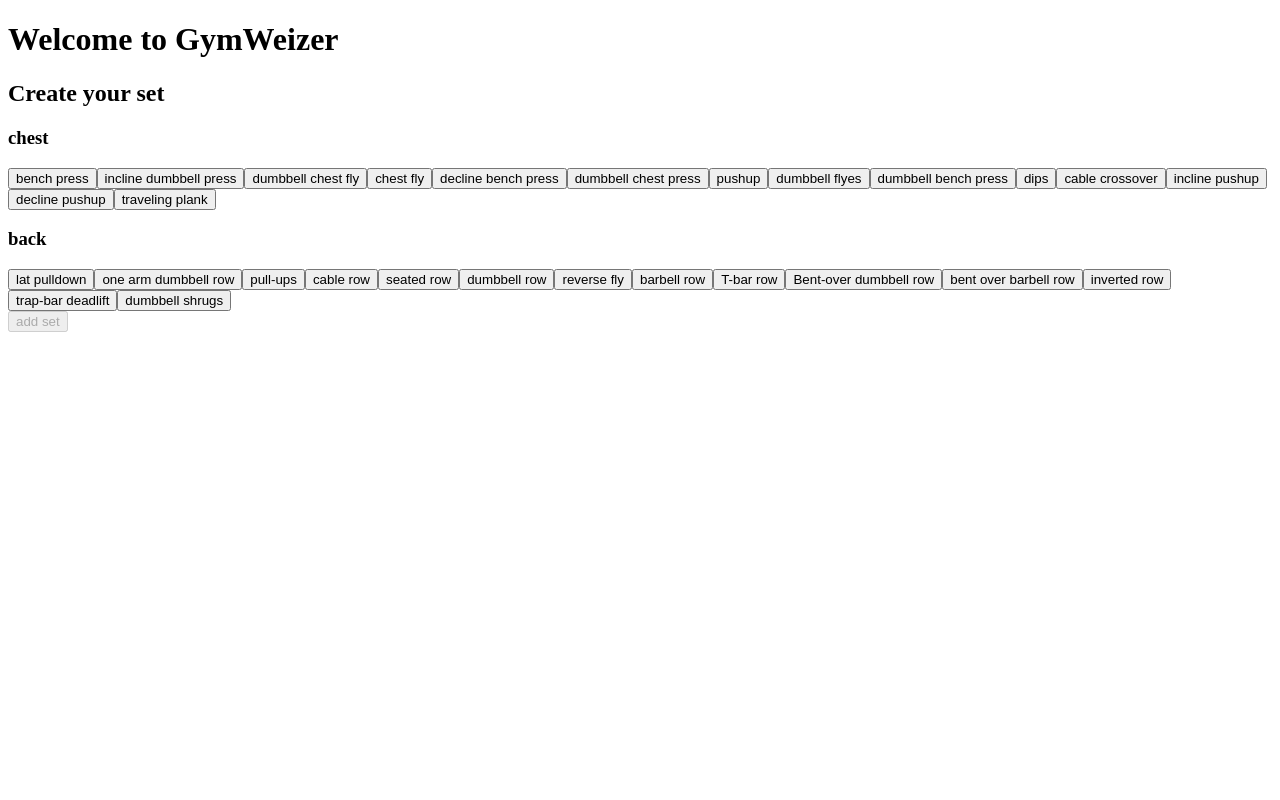
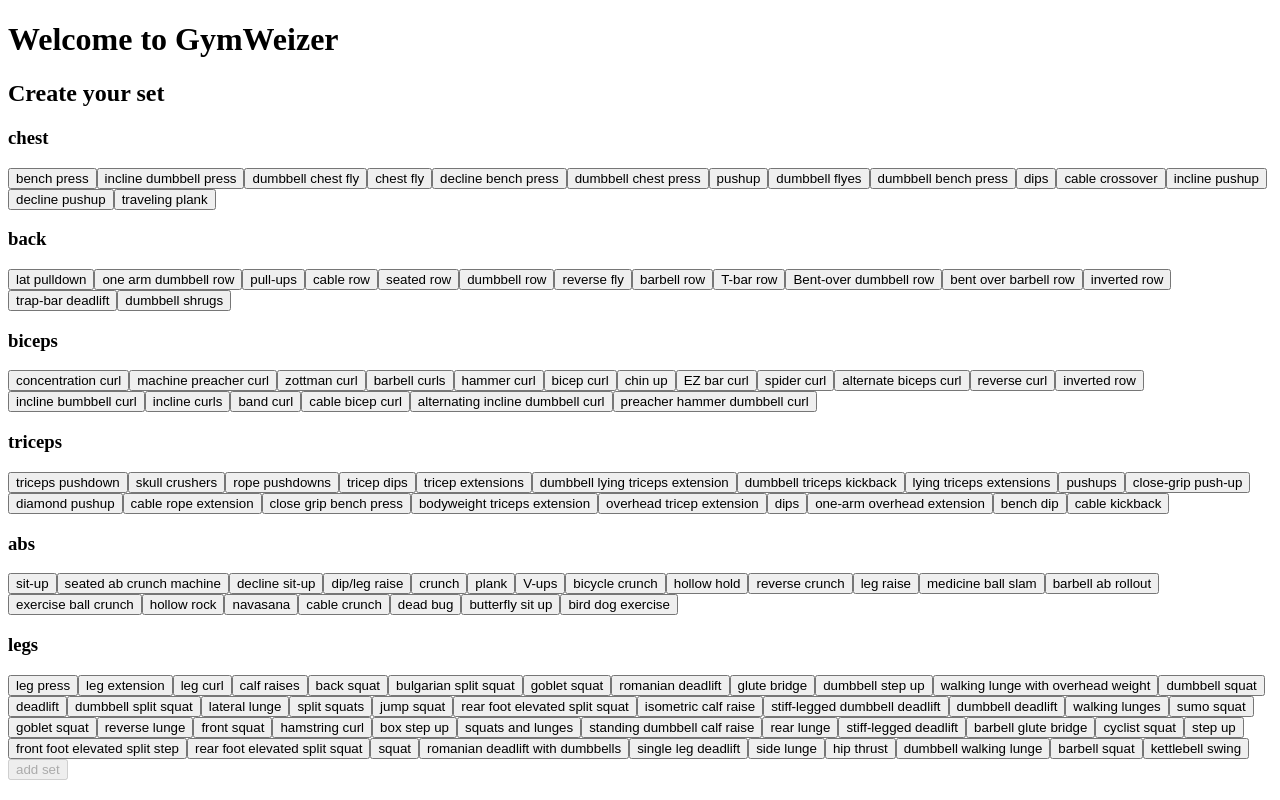
Before and after one commit to luizfiorentino/gymweizer, a Next.js app: page / in a window 1280 px wide. Built offline with nearby package versions, Linux system fonts and the light colour scheme.

Commit message:
added all groups exercises

```diff
--- a/pages/index.js
+++ b/pages/index.js
@@ -1,4 +1,4 @@
-import React, { use, useEffect, useState } from "react";
+import React, { useEffect, useState } from "react";
 
 export default function index() {
   const exerciseBank = [
@@ -40,15 +40,134 @@
         { name: "dumbbell shrugs", chosen: false },
       ],
     },
+    {
+      group: "biceps",
+      exercises: [
+        { name: "concentration curl", chosen: false },
+        { name: "machine preacher curl", chosen: false },
+        { name: "zottman curl", chosen: false },
+        { name: "barbell curls", chosen: false },
+        { name: "hammer curl", chosen: false },
+        { name: "bicep curl", chosen: false },
+        { name: "chin up", chosen: false },
+        { name: "EZ bar curl", chosen: false },
+        { name: "spider curl", chosen: false },
+        { name: "alternate biceps curl", chosen: false },
+        { name: "reverse curl", chosen: false },
+        { name: "inverted row", chosen: false },
+        { name: "incline bumbbell curl", chosen: false },
+        { name: "incline curls", chosen: false },
+        { name: "band curl", chosen: false },
+        { name: "cable bicep curl", chosen: false },
+        { name: "alternating incline dumbbell curl", chosen: false },
+        { name: "preacher hammer dumbbell curl", chosen: false },
+      ],
+    },
+    {
+      group: "triceps",
+      exercises: [
+        { name: "triceps pushdown", chosen: false },
+        { name: "skull crushers", chosen: false },
+        { name: "rope pushdowns", chosen: false },
+        { name: "tricep dips", chosen: false },
+        { name: "tricep extensions", chosen: false },
+        { name: "dumbbell lying triceps extension", chosen: false },
+        { name: "dumbbell triceps kickback", chosen: false },
+        { name: "lying triceps extensions", chosen: false },
+        { name: "pushups", chosen: false },
+        { name: "close-grip push-up", chosen: false },
+        { name: "diamond pushup", chosen: false },
+        { name: "cable rope extension", chosen: false },
+        { name: "close grip bench press", chosen: false },
+        { name: "bodyweight triceps extension", chosen: false },
+        { name: "overhead tricep extension", chosen: false },
+        { name: "dips", chosen: false },
+        { name: "one-arm overhead extension", chosen: false },
+        { name: "bench dip", chosen: false },
+        { name: "cable kickback", chosen: false },
+      ],
+    },
+    {
+      group: "abs",
+      exercises: [
+        { name: "sit-up", chosen: false },
+        { name: "seated ab crunch machine", chosen: false },
+        { name: "decline sit-up", chosen: false },
+        { name: "dip/leg raise", chosen: false },
+        { name: "crunch", chosen: false },
+        { name: "plank", chosen: false },
+        { name: "V-ups", chosen: false },
+        { name: "bicycle crunch", chosen: false },
+        { name: "hollow hold", chosen: false },
+        { name: "reverse crunch", chosen: false },
+        { name: "leg raise", chosen: false },
+        { name: "medicine ball slam", chosen: false },
+        { name: "barbell ab rollout", chosen: false },
+        { name: "exercise ball crunch", chosen: false },
+        { name: "hollow rock", chosen: false },
+        { name: "navasana", chosen: false },
+        { name: "cable crunch", chosen: false },
+        { name: "dead bug", chosen: false },
+        { name: "butterfly sit up", chosen: false },
+        { name: "bird dog exercise", chosen: false },
+      ],
+    },
+    {
+      group: "legs",
+      exercises: [
+        { name: "leg press", chosen: false },
+        { name: "leg extension", chosen: false },
+        { name: "leg curl", chosen: false },
+        { name: "calf raises", chosen: false },
+        { name: "back squat", chosen: false },
+        { name: "bulgarian split squat", chosen: false },
+        { name: "goblet squat", chosen: false },
+        { name: "romanian deadlift", chosen: false },
+        { name: "glute bridge", chosen: false },
+        { name: "dumbbell step up", chosen: false },
+        { name: "walking lunge with overhead weight", chosen: false },
+        { name: "dumbbell squat", chosen: false },
+        { name: "deadlift", chosen: false },
+        { name: "dumbbell split squat", chosen: false },
+        { name: "lateral lunge", chosen: false },
+        { name: "split squats", chosen: false },
+        { name: "jump squat", chosen: false },
+        { name: "rear foot elevated split squat", chosen: false },
+        { name: "isometric calf raise", chosen: false },
+        { name: "stiff-legged dumbbell deadlift", chosen: false },
+        { name: "dumbbell deadlift", chosen: false },
+        { name: "walking lunges", chosen: false },
+        { name: "sumo squat", chosen: false },
+        { name: "goblet squat", chosen: false },
+        { name: "reverse lunge", chosen: false },
+        { name: "front squat", chosen: false },
+        { name: "hamstring curl", chosen: false },
+        { name: "box step up", chosen: false },
+        { name: "squats and lunges", chosen: false },
+        { name: "standing dumbbell calf raise", chosen: false },
+        { name: "rear lunge", chosen: false },
+        { name: "stiff-legged deadlift", chosen: false },
+        { name: "barbell glute bridge", chosen: false },
+        { name: "cyclist squat", chosen: false },
+        { name: "step up", chosen: false },
+        { name: "front foot elevated split step", chosen: false },
+        { name: "rear foot elevated split squat", chosen: false },
+        { name: "squat", chosen: false },
+        { name: "romanian deadlift with dumbbells", chosen: false },
+        { name: "single leg deadlift", chosen: false },
+        { name: "side lunge", chosen: false },
+        { name: "hip thrust", chosen: false },
+        { name: "dumbbell walking lunge", chosen: false },
+        { name: "barbell squat", chosen: false },
+        { name: "kettlebell swing", chosen: false },
+      ],
+    },
   ];
   const [pageMode, setPageMode] = useState("create");
   const [selectedExercises, setSelectedExercises] = useState(exerciseBank);
   const [buttonActive, setButtonActive] = useState(false);
 
   useEffect(() => {
-    console.log("useEffect called");
-    //check all groups every time, if at least one group
-    //has a chosen exercise, true, else, false
     let activeMode;
     const addedExercises = selectedExercises.map((group) => {
       if (group.exercises.find((item) => item.chosen)) {
@@ -85,7 +204,6 @@
     setSelectedExercises(exerciseBank);
     setPageMode("create");
   };
-  console.log(exerciseBank);
 
   return (
     <div>
```
